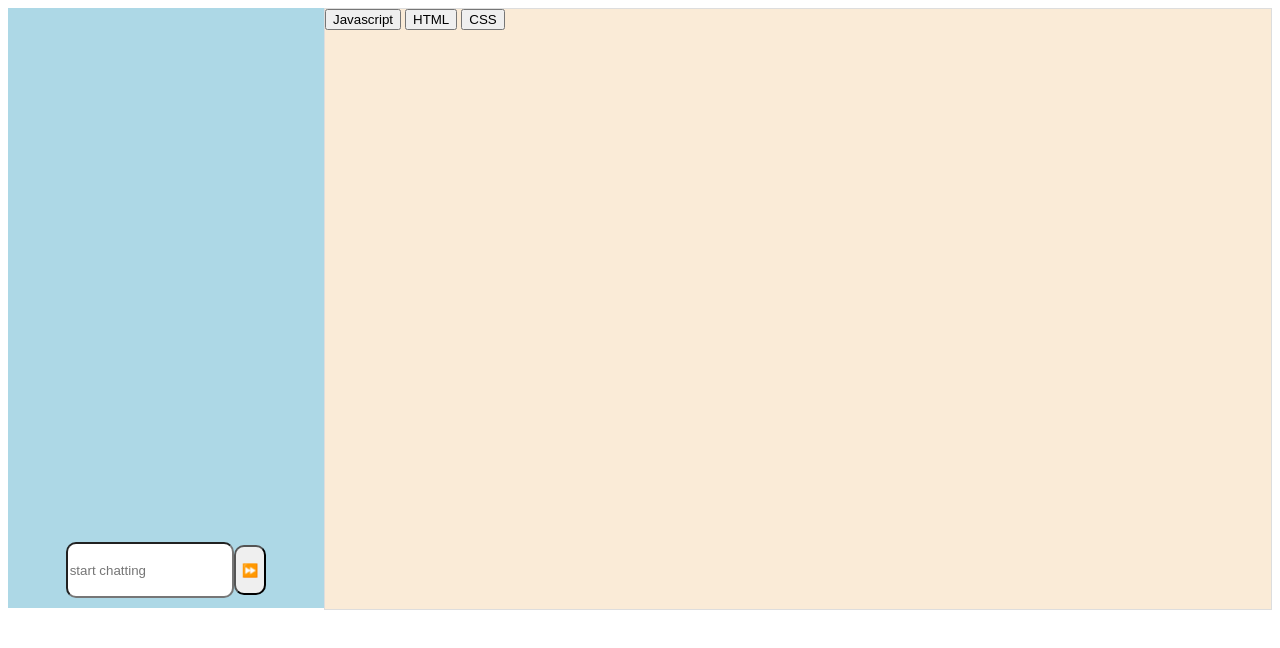
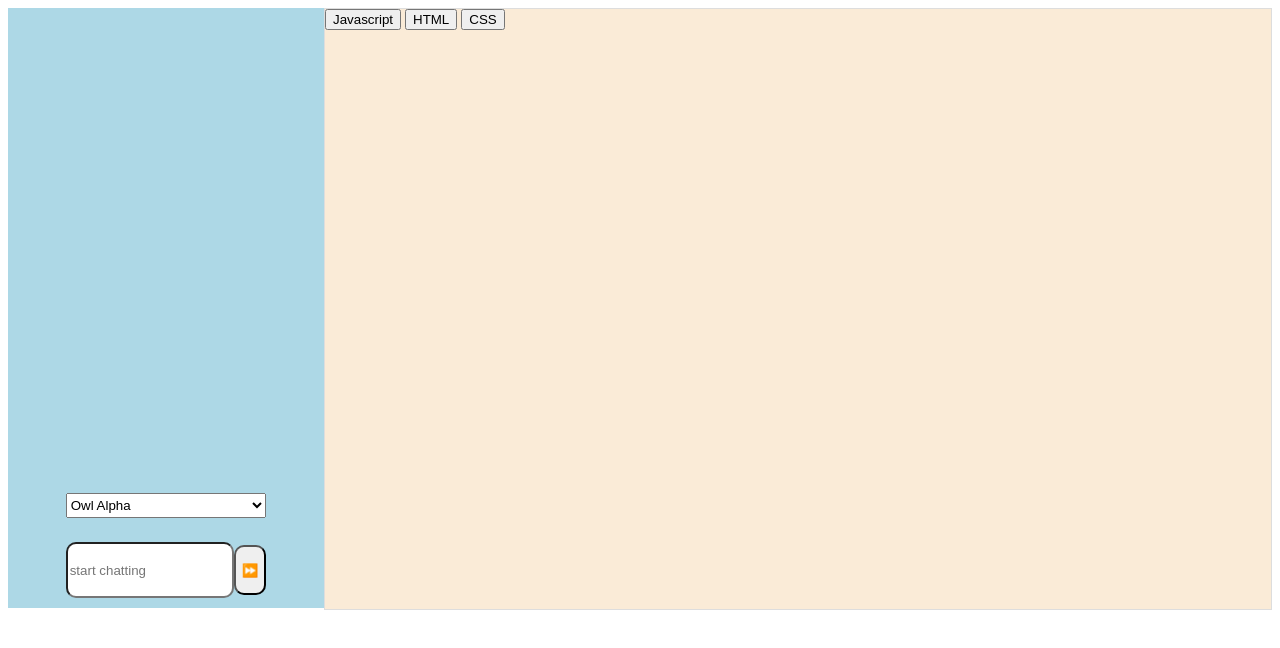
Before and after one commit to hamza4times/dreamy.codes, a website built with Vite: page index.html in a window 1280 px wide. Built offline with nearby package versions, Linux system fonts and the light colour scheme; no server answers; what monaco-editor would draw is missing.

Commit message:
add models

```diff
--- a/index.html
+++ b/index.html
@@ -21,9 +21,25 @@
   </div>
 
   <div id="ai-chat-container">
+
+    <select id="model-select">
+        <option value="openrouter/owl-alpha">Owl Alpha</option>
+        <option value="nvidia/nemotron-3-ultra-550b-a55b:free">Nemotron 3 Ultra</option>
+        <option value="nex-agi/nex-n2-pro:free">Nex-N2-Pro</option>
+        <option value="poolside/laguna-m.1:free">Laguna M.1</option>
+        <option value="nvidia/nemotron-3-super-120b-a12b:free">Nemotron 3 Super</option>
+        <option value="openai/gpt-oss-120b:free">GPT OSS 120B</option>
+        <option value="poolside/laguna-xs.2:free">Laguna XS.2</option>
+        <option value="openai/gpt-oss-20b:free">GPT OSS 20B</option>
+        <option value="google/gemma-4-31b-it:free">Gemma 4 31B</option>
+        <option value="nvidia/nemotron-3-nano-30b-a3b:free">Nemotron Nano 30B</option>
+        <option value="google/gemma-4-26b-a4b-it:free">Gemma 4 26B</option>
+      </select>
+
     <div id="ai-chat-container-bottom">
       <input id="ai-chat-input" placeholder="start chatting">
       <button id="chat-ai-button">⏩</button>
+
     </div>
   </div>
 
--- a/src/main.js
+++ b/src/main.js
@@ -6,9 +6,9 @@ createEditor();
 
 const OPENROUTER_API_KEY = import.meta.env.VITE_OPENROUTER_API_KEY;
 
-
 /* AI Function */
 export async function askAI(prompt) {
+  const selectedModel = document.getElementById("model-select").value;
   const response = await fetch(
     "https://openrouter.ai/api/v1/chat/completions",
     {
@@ -18,7 +18,7 @@ export async function askAI(prompt) {
         "Content-Type": "application/json"
       },
       body: JSON.stringify({
-        model: "openai/gpt-oss-20b:free",
+        model: selectedModel,
         max_tokens: 512,
         messages: [
           {
--- a/src/style.css
+++ b/src/style.css
@@ -26,12 +26,12 @@ body{
   grid-column: 1;
   grid-row: 1;
   display: grid;
-  grid-template-rows: 10fr 1fr;
+  grid-template-rows: 10fr 1fr 1fr;
   justify-content: center;
 }
 
 #ai-chat-container-bottom {
-  grid-row: 2;
+  grid-row: 3;
   display: flex;
   align-items: center;
 }
@@ -48,3 +48,11 @@ body{
   margin-bottom: 10px;
   border-radius: 10px;
 }
+
+#model-select{
+  grid-row: 2;
+}
+
+select{
+  height: 25px;
+}
```
